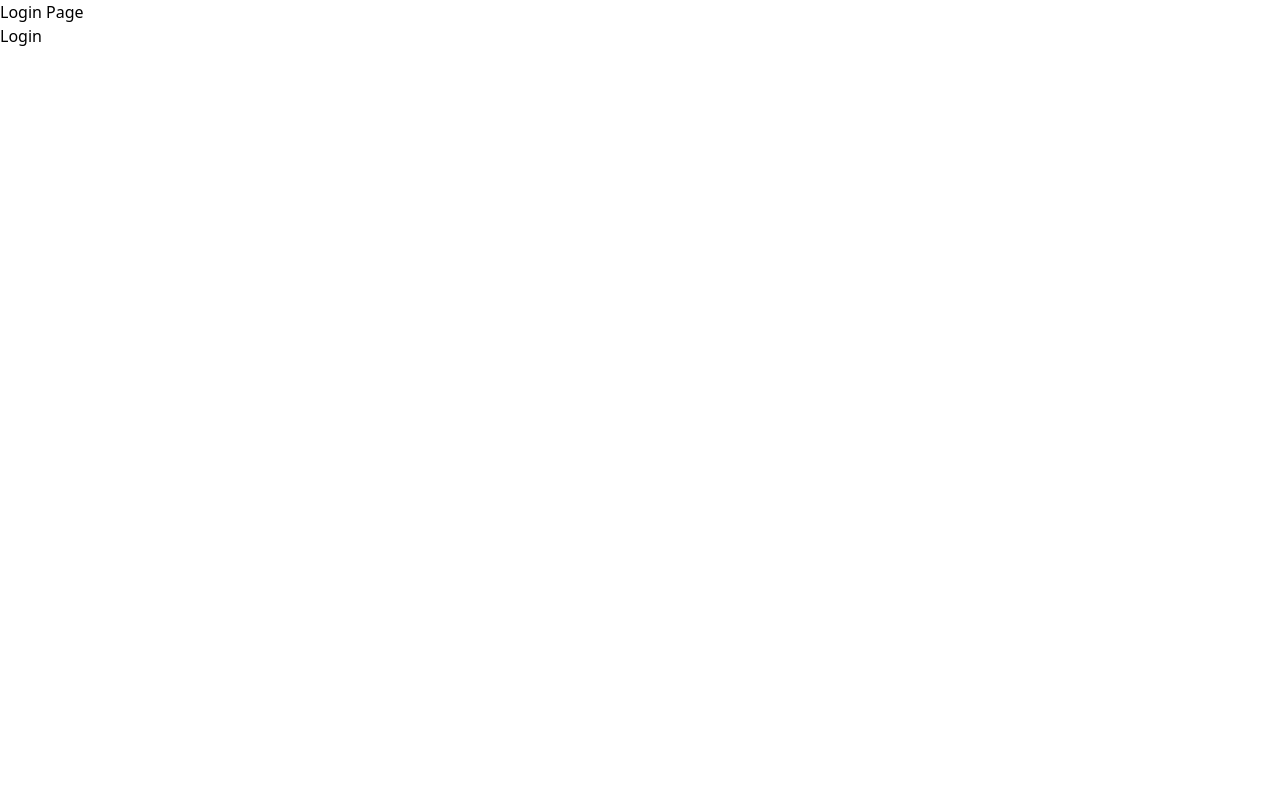
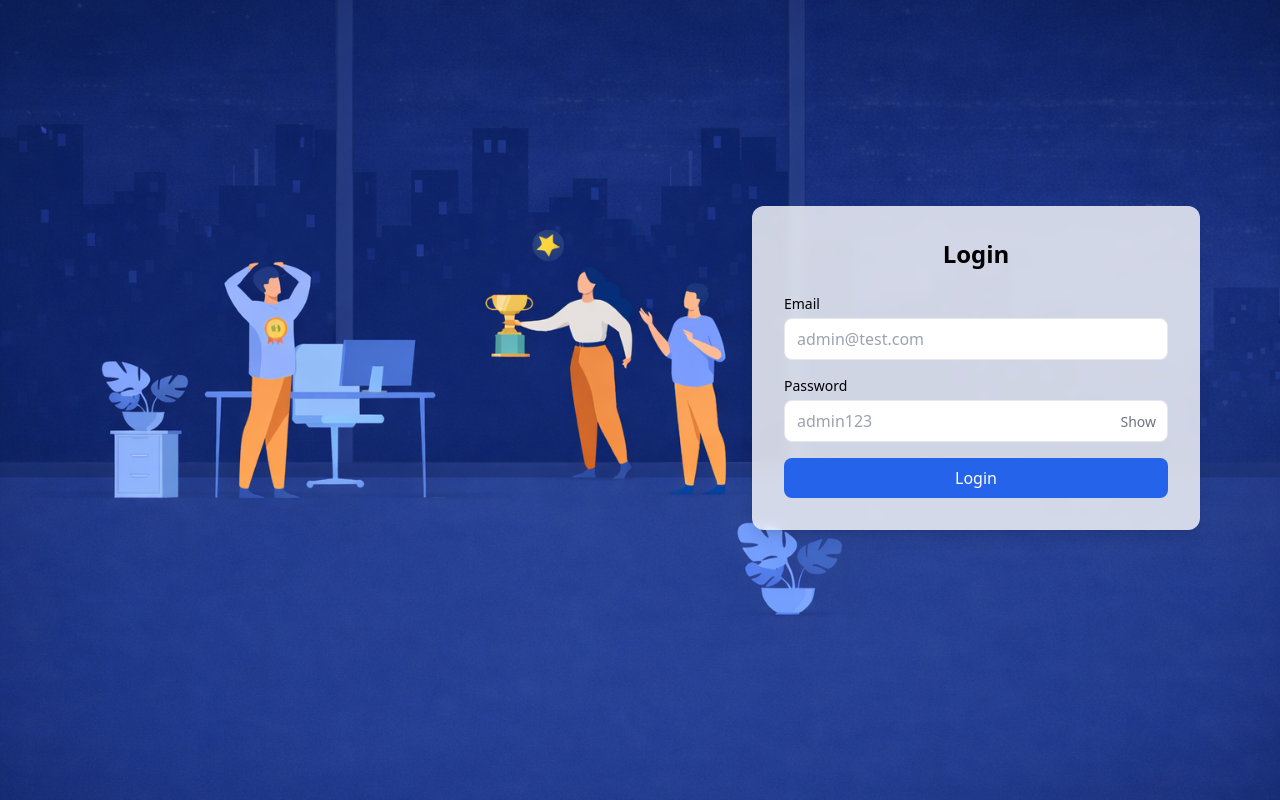
Before and after one commit to SravanChekuri/employee-management-dashboard, a React (Vite) app: page / in a window 1280 px wide. Built offline with nearby package versions, Linux system fonts and the light colour scheme.

Commit message:
implement login form with Controlled Form and Tailwind UI

```diff
--- /dev/null
+++ b/src/mocks/auth.mock.js
@@ -0,0 +1,4 @@
+export const mockUser = {
+  email: "admin@test.com",
+  password: "admin123",
+};
--- a/src/pages/Login.jsx
+++ b/src/pages/Login.jsx
@@ -1,13 +1,42 @@
-import { useNavigate } from "react-router-dom";
+import { useState } from "react";
+import { useNavigate, Navigate } from "react-router-dom";
 import { useAuth } from "../context/AuthContext";
+import { mockUser } from "../mocks/auth.mock";
+import loginBg from "../assets/Images/Login Bacground.png";
 
 const Login = () => {
   const navigate = useNavigate();
   const { login, isAuth } = useAuth();
 
-  const handleLogin = () => {
-    login();
-    navigate("/dashboard", { replace: true });
+  const [email, setEmail] = useState("");
+  const [password, setPassword] = useState("");
+  const [showPassword, setShowPassword] = useState(false);
+  const [errors, setErrors] = useState({
+    email: "",
+    password: "",
+  });
+
+  const handleSubmit = (e) => {
+    e.preventDefault();
+
+    const newErrors = { email: "", password: "" };
+
+    if (!email.trim()) newErrors.email = "*Email is required";
+    if (!password.trim()) newErrors.password = "*Password is required";
+    if (newErrors.email || newErrors.password) {
+      setErrors(newErrors);
+      return;
+    }
+
+    if (email === mockUser.email && password === mockUser.password) {
+      login();
+      navigate("/dashboard", { replace: true });
+    } else {
+      setErrors({
+        email: "",
+        password: "*Invalid email or password",
+      });
+    }
   };
 
   if (isAuth) {
@@ -15,9 +44,65 @@ const Login = () => {
   }
 
   return (
-    <div>
-      <h1>Login Page</h1>
-      <button onClick={handleLogin}>Login</button>
+    <div
+      className="min-h-screen bg-cover bg-no-repeat md:bg-left flex items-center justify-center md:justify-end px-4 sm:px-8 md:px-20"
+      style={{ backgroundImage: `url(${loginBg})` }}
+    >
+      <form
+        onSubmit={handleSubmit}
+        className="bg-white/80 backdrop-blur-sm w-full max-w-md rounded-xl shadow-lg p-6 sm:p-8 -mt-10 md:-mt-16"
+      >
+        <h2 className="text-2xl font-semibold text-center mb-6">Login</h2>
+
+        <div className="mb-4">
+          <label className="block text-sm font-medium mb-1">Email</label>
+          <input
+            type="email"
+            value={email}
+            onChange={(e) => {
+              setEmail(e.target.value);
+              setErrors((prev) => ({ ...prev, email: "" }));
+            }}
+            className="w-full border rounded-lg px-3 py-2 focus:outline-none focus:ring-2 focus:ring-blue-500"
+            placeholder="admin@test.com"
+          />
+          {errors.email && (
+            <p className="text-red-500 text-s mt-1 ms-2">{errors.email}</p>
+          )}
+        </div>
+
+        <div className="mb-4 relative">
+          <label className="block text-sm font-medium mb-1">Password</label>
+          <input
+            type={showPassword ? "text" : "password"}
+            value={password}
+            onChange={(e) => {
+              setPassword(e.target.value);
+              setErrors((prev) => ({ ...prev, password: "" }));
+            }}
+            className="w-full border rounded-lg px-3 py-2 pr-10 focus:outline-none focus:ring-2 focus:ring-blue-500"
+            placeholder="admin123"
+          />
+
+          <span
+            className="absolute right-3 top-9 cursor-pointer text-gray-500 text-sm"
+            onClick={() => setShowPassword(!showPassword)}
+          >
+            {showPassword ? "Hide" : "Show"}
+          </span>
+
+          {errors.password && (
+            <p className="text-red-500 text-s mt-1 ms-2">{errors.password}</p>
+          )}
+        </div>
+
+        <button
+          type="submit"
+          className="w-full bg-blue-600 text-white py-2 rounded-lg hover:bg-blue-700 transition"
+        >
+          Login
+        </button>
+      </form>
     </div>
   );
 };
```
